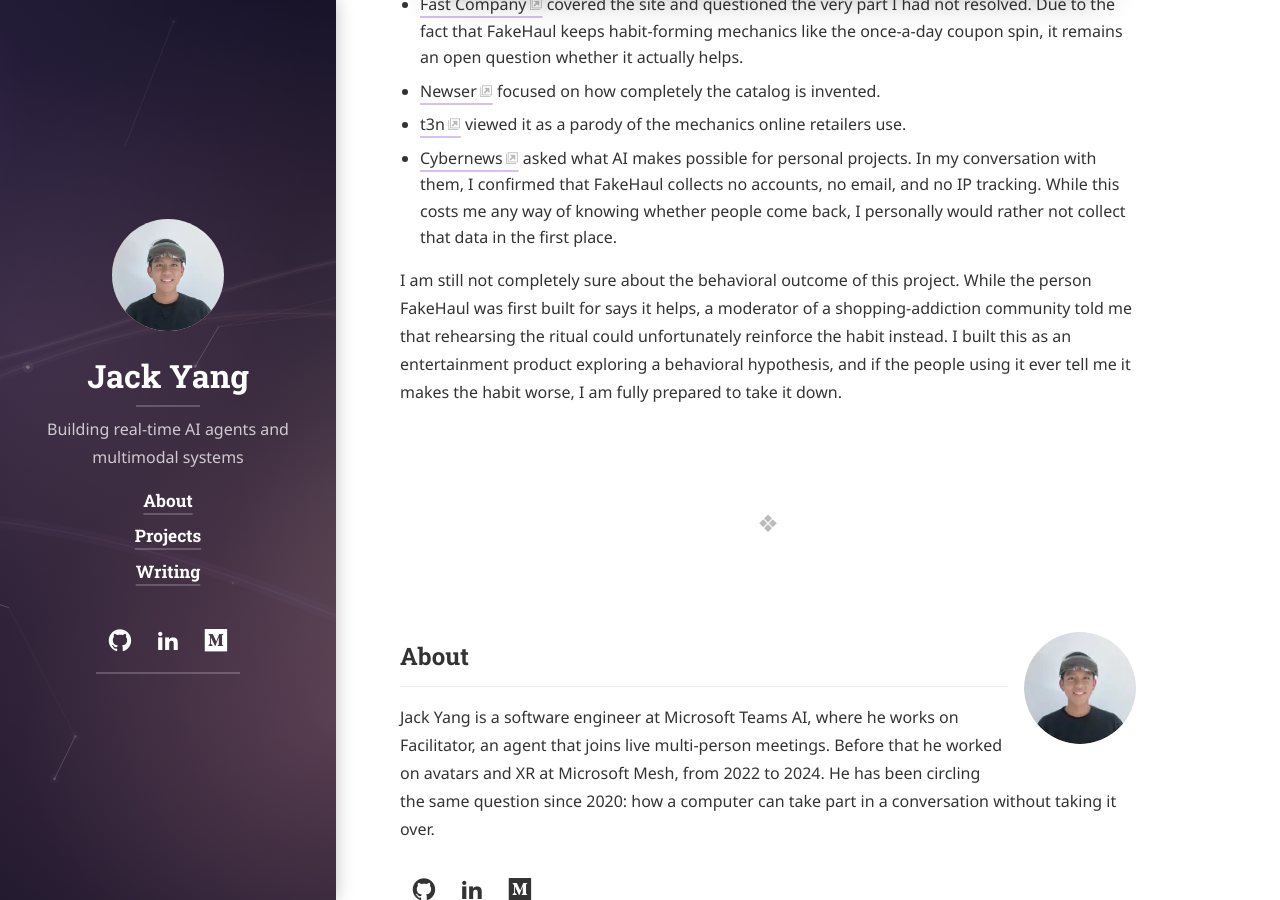
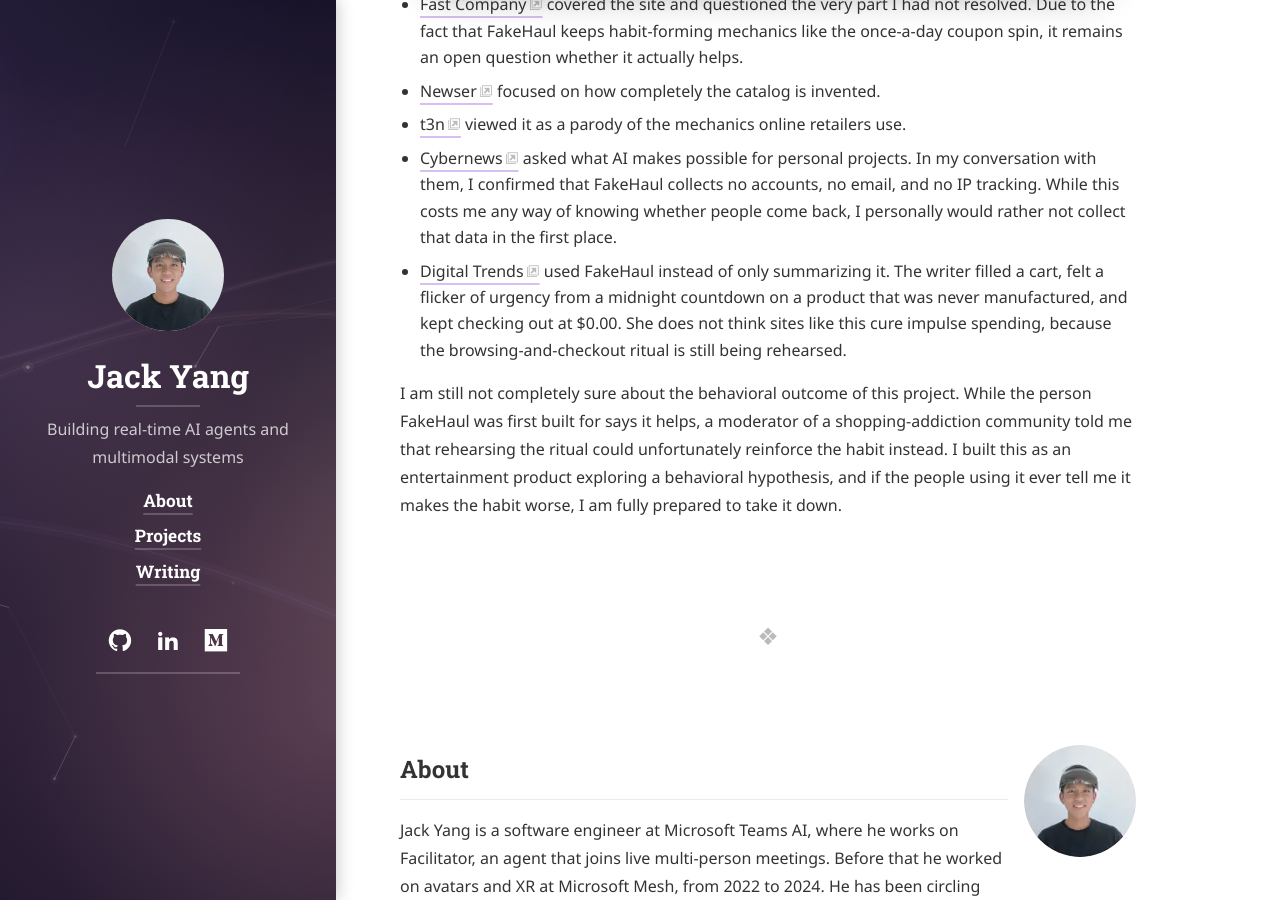
Before and after one commit to jackyangzzh/jackyang.io, a Jekyll site: the page built from _projects/fakehaul.md, in a window 1280 px wide and 900 px high, scrolled down 2423 px. Built offline with Jekyll 4.4.1, drawn with Linux system fonts in a browser that asks for light colours; cached includes are drawn as plain includes; some web fonts are replaced; some of the changed text lies outside the part shown.

Commit message:
Add more coverage

```diff
--- a/_projects/fakehaul.md
+++ b/_projects/fakehaul.md
@@ -21,7 +21,7 @@
 ---
 FakeHaul is an e-commerce marketplace I launched in July 2026 where you can browse, hunt for deals, check out, track an order, and open a package, even though every checkout totals $0.00 and nothing ever ships.
 
-[Fast Company](https://www.fastcompany.com/91577117/fake-temu-dopamine-site-gives-shoppers-a-boost-without-buying-anything-online-shopping-addiction), [Newser](https://www.newser.com/story/393338/site-lets-you-gleefully-shop-without-spending-money.html), [t3n](https://t3n.de/news/fake-shop-bestellung-dopamin-1749518/), and [Cybernews](https://cybernews.com/tech/digital-diy-ai-projects/) have written about FakeHaul since its launch. More details on their coverage can be found [below](#press).
+[Fast Company](https://www.fastcompany.com/91577117/fake-temu-dopamine-site-gives-shoppers-a-boost-without-buying-anything-online-shopping-addiction), [Newser](https://www.newser.com/story/393338/site-lets-you-gleefully-shop-without-spending-money.html), [t3n](https://t3n.de/news/fake-shop-bestellung-dopamin-1749518/), [Cybernews](https://cybernews.com/tech/digital-diy-ai-projects/), and [Digital Trends](https://www.digitaltrends.com/computing/i-tried-the-internets-weirdest-shopping-trend-and-my-brain-fell-for-it-more-than-i-expected/) have written about FakeHaul since its launch. More details on their coverage can be found [below](#press).
 {:.note title="In the press"}
 
 ## The idea
@@ -60,5 +60,6 @@
 - [Newser](https://www.newser.com/story/393338/site-lets-you-gleefully-shop-without-spending-money.html) focused on how completely the catalog is invented.
 - [t3n](https://t3n.de/news/fake-shop-bestellung-dopamin-1749518/) viewed it as a parody of the mechanics online retailers use.
 - [Cybernews](https://cybernews.com/tech/digital-diy-ai-projects/) asked what AI makes possible for personal projects. In my conversation with them, I confirmed that FakeHaul collects no accounts, no email, and no IP tracking. While this costs me any way of knowing whether people come back, I personally would rather not collect that data in the first place.
+- [Digital Trends](https://www.digitaltrends.com/computing/i-tried-the-internets-weirdest-shopping-trend-and-my-brain-fell-for-it-more-than-i-expected/) used FakeHaul instead of only summarizing it. The writer filled a cart, felt a flicker of urgency from a midnight countdown on a product that was never manufactured, and kept checking out at $0.00. She does not think sites like this cure impulse spending, because the browsing-and-checkout ritual is still being rehearsed.
 
 I am still not completely sure about the behavioral outcome of this project. While the person FakeHaul was first built for says it helps, a moderator of a shopping-addiction community told me that rehearsing the ritual could unfortunately reinforce the habit instead. I built this as an entertainment product exploring a behavioral hypothesis, and if the people using it ever tell me it makes the habit worse, I am fully prepared to take it down.
```
